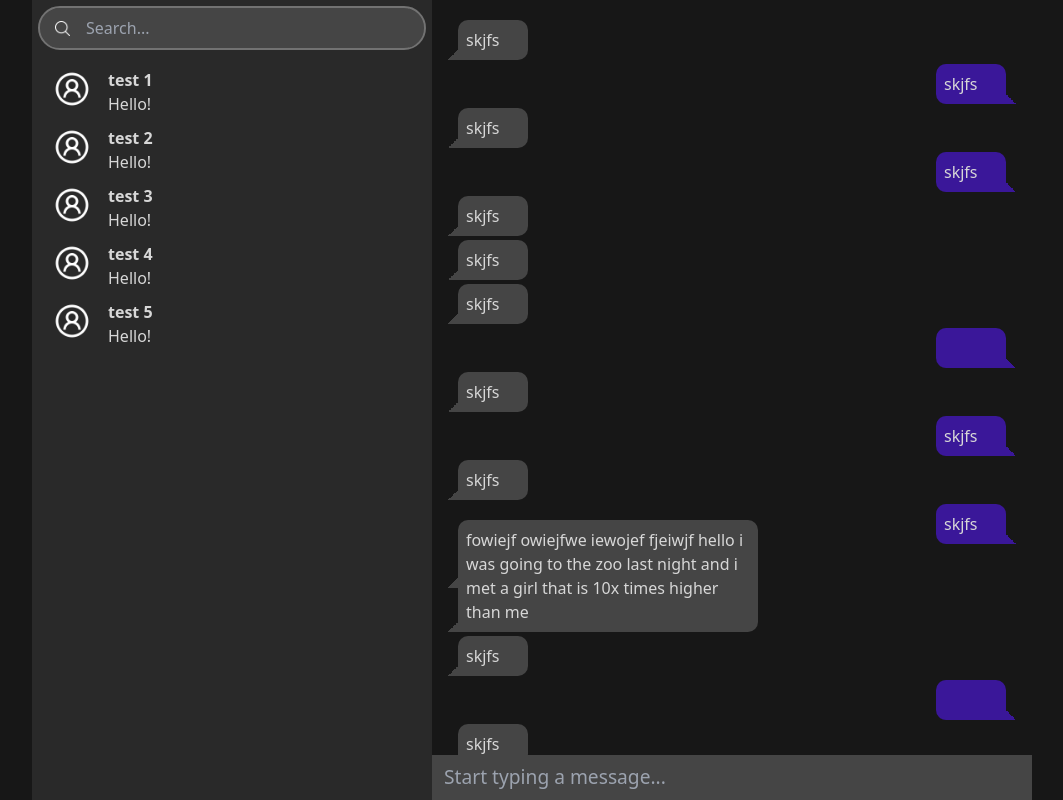
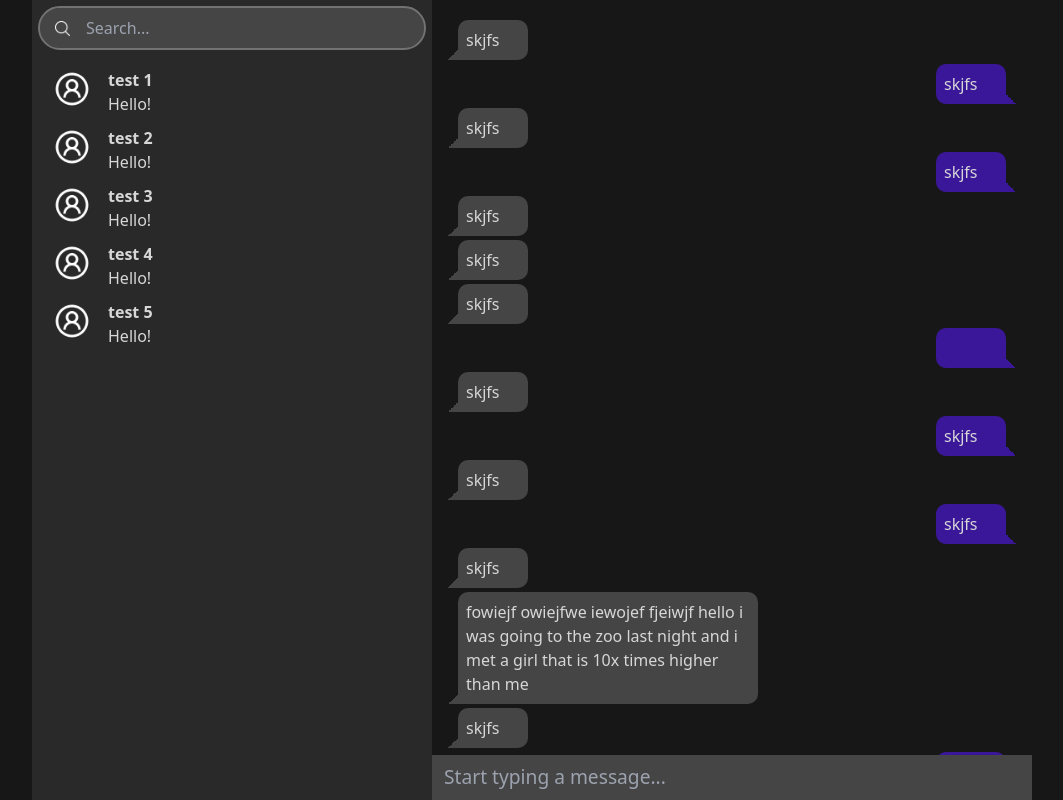
Before and after one commit to udborets/chat-app, a Next.js app in the folder client/: page /chat in a window 1280 px wide. Shown: the whole page, without its empty margins (108-1171 px from the left). Built offline with nearby package versions, Linux system fonts and the light colour scheme.

Commit message:
fix message scale

```diff
--- a/client/features/Chat/Messages/Message/Message.tsx
+++ b/client/features/Chat/Messages/Message/Message.tsx
@@ -5,19 +5,19 @@ import styles from './styles.module.scss';
 
 const Message: FC<MessageProps> = ({ id, isOwn, text, sendingTime, isRead }) => {
   return (
-    <div className={`w-full min-h-[40px] flex ${isOwn ? "justify-end" : "justify-start"}`}>
-      <div className={`flex items-end ${isOwn ? 'mr-4' : 'ml-4'}`}>
+    <div className={`w-full h-fit flex ${isOwn ? "justify-end" : "justify-start"}`}>
+      <div className={`flex items-end w-fit h-fit ${isOwn ? 'mr-4' : 'ml-4'}`}>
         {!isOwn
           ? <span className={styles.triangle}></span>
           : ''}
-        <span
+        <p
           className={`${isOwn
             ? 'color-bg rounded-[10px] rounded-br-[0]'
             : 'message-bg rounded-[10px] rounded-bl-[0]'
             } w-fit h-fit min-h-[40px] min-w-[70px] max-w-[300px] p-2 text-left outline-none border-none`}
         >
           {text}
-        </span>
+        </p>
         {isOwn
           ? <span className={styles.ownTriangle}></span>
           : ''}
```
